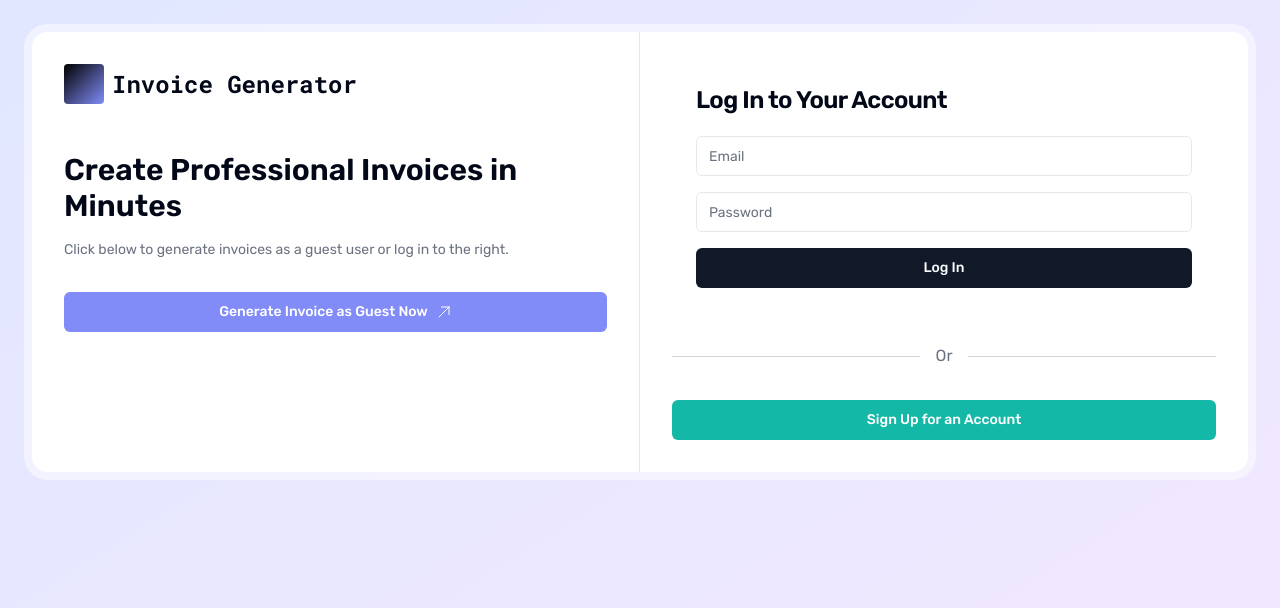
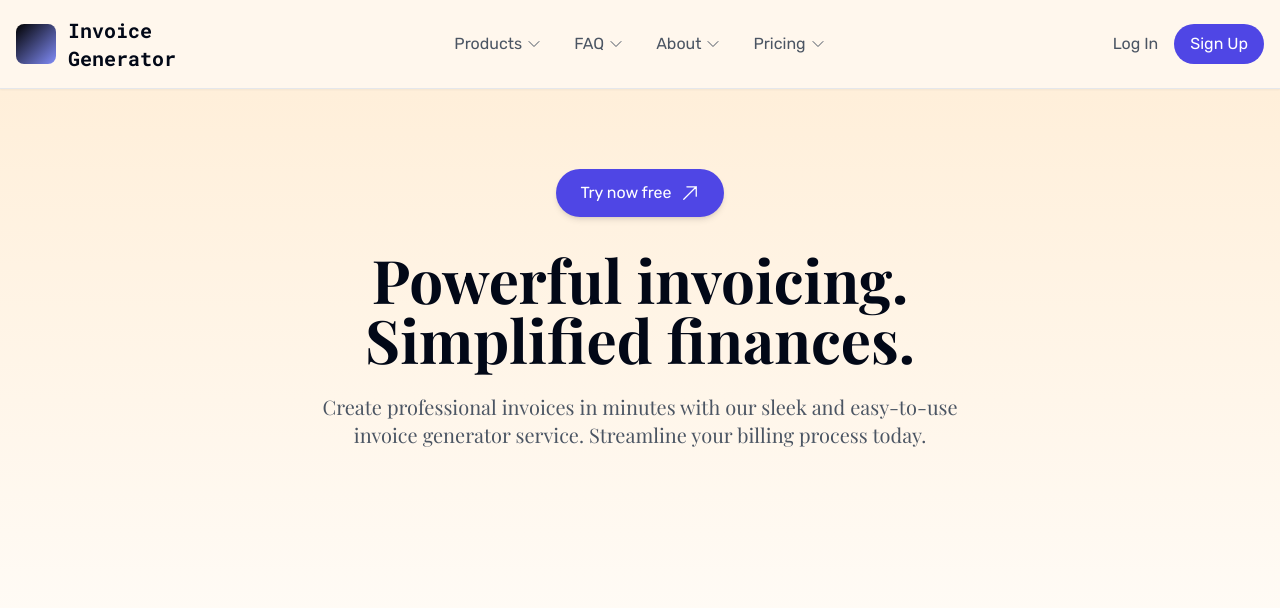
Before and after one commit to auskr4/invoice-generator, a React (Vite) app: page / in a window 1280 px wide. Shown: the top 608 px of the page. Built offline with nearby package versions, Linux system fonts and the light colour scheme; a web font is replaced by a local one; what @react-pdf/renderer would draw is missing.

Commit message:
styling to landing page

```diff
--- a/package.json
+++ b/package.json
@@ -12,6 +12,7 @@
   "dependencies": {
     "@heroicons/react": "^2.1.5",
     "@radix-ui/react-label": "^2.1.0",
+    "@radix-ui/react-popover": "^1.1.1",
     "@radix-ui/react-separator": "^1.1.0",
     "@radix-ui/react-slot": "^1.1.0",
     "@radix-ui/react-tabs": "^1.1.0",
--- a/src/components/Dashboard.tsx
+++ b/src/components/Dashboard.tsx
@@ -35,7 +35,7 @@ const Dashboard: React.FC = () => {
         <h3 className="text-lg font-semibold mb-2 font-serif">Recent Invoices</h3>
         <div className="flex overflow-x-auto pb-4 space-x-4">
           {recentInvoices.map((invoice) => (
-            <Card key={invoice.id} className="flex-shrink-0 w-64">
+            <Card key={invoice.id} className="flex-shrink-0 w-64 shadow-sm">
               <CardContent className="p-4">
                 <div className="flex justify-between items-center mb-2 border-b pb-2">
                   <span className="font-medium">{invoice.client}</span>
--- a/src/components/InvoiceForm.tsx
+++ b/src/components/InvoiceForm.tsx
@@ -122,7 +122,7 @@ const InvoiceForm: React.FC = () => {
 
   return (
     <div className="p-6">
-      <Card className="w-full max-w-4xl mx-auto">
+      <Card className="w-full max-w-4xl">
         <CardHeader>
           <CardTitle className="font-mono">Create New Invoice</CardTitle>
         </CardHeader>
--- a/src/components/LandingPage.tsx
+++ b/src/components/LandingPage.tsx
@@ -1,158 +1,178 @@
-import React, { useState } from "react";
-import { useNavigate } from "react-router-dom";
-import { Button } from "@/components/ui/button";
-import { Input } from "@/components/ui/input";
-import { Card, CardContent, CardHeader, CardTitle } from "@/components/ui/card";
-import { ArrowUpRightIcon, CheckCircleIcon } from "@heroicons/react/24/outline";
-import { useAuthContext } from "../contexts/AuthContext";
+import React from 'react';
+import { Link } from 'react-router-dom';
+import {
+  ChevronDownIcon,
+  ArrowUpRightIcon,
+} from "@heroicons/react/24/outline";
+import {
+  Popover,
+  PopoverContent,
+  PopoverTrigger,
+} from "@/components/ui/popover";
 
 const LandingPage: React.FC = () => {
-  const navigate = useNavigate();
-  const { login } = useAuthContext();
-  const [email, setEmail] = useState("");
-  const [password, setPassword] = useState("");
-  const [error, setError] = useState("");
-  const [isLoading, setIsLoading] = useState(false);
-
-  const handleSubmit = async (e: React.FormEvent) => {
-    e.preventDefault();
-    setError("");
-    setIsLoading(true);
-
-    try {
-      await login(email, password);
-      navigate("/dashboard");
-    } catch (err) {
-      setError(
-        err instanceof Error ? err.message : "An error occurred during login"
-      );
-    } finally {
-      setIsLoading(false);
-    }
-  };
-
-  const accountBenefits = [
-    "Access invoice history",
-    "Reprint anytime",
-    "Access more templates",
-  ];
-
   return (
-    <div className="min-h-screen bg-gradient-to-br from-indigo-100 to-purple-100 p-6">
-      <div className="max-w-7xl mx-auto">
-        <div className="bg-white bg-opacity-50 rounded-3xl p-2">
-          <div className="bg-white rounded-2xl overflow-hidden">
-            <div className="md:flex">
-              {/* Left side - Generate Invoices */}
-              <div className="md:w-1/2 p-8 bg-white border-r">
-                <div className="flex items-center gap-x-2 mb-12">
-                  <div className="w-10 h-10 bg-gradient-to-br from-black to-indigo-400 rounded"></div>
-                  <h1 className="text-2xl font-bold font-mono">
-                    Invoice Generator
-                  </h1>
+    <div className="min-h-screen bg-gradient-to-b from-orange-100 to-white">
+      <header className="bg-orange-50 container mx-auto px-4 py-4 flex justify-between items-center border-b border-gray-200 shadow-sm">
+        <div className="w-1/4">
+          <div className="flex items-center">
+            <div className="w-10 h-10 bg-gradient-to-br from-black to-indigo-400 rounded-lg mr-3"></div>
+            <span className="text-xl font-bold font-mono">Invoice <br /> Generator</span>
           </div>
-                <h2 className="text-3xl font-semibold mb-4 text-mono">
-                  Create Professional Invoices in Minutes
-                </h2>
-                <p className="text-sm text-gray-500 mb-8">
-                  Click below to generate invoices as a guest user or log in to
-                  the right.
-                </p>
-                <Button
-                  onClick={() => navigate("/create-invoice")}
-                  className="w-full bg-indigo-400 text-white hover:bg-indigo-100 hover:text-indigo-400"
-                >
-                  Generate Invoice as Guest Now{" "}
-                  <ArrowUpRightIcon className="text-white w-4 h-4 ml-2" />
-                </Button>
-
-                {/* New divider */}
         </div>
-
-              {/* Right side - Login Form */}
-              <div className="md:w-1/2 p-8">
+        <nav className="w-1/2 flex justify-center">
+          <ul className="flex space-x-2">
+            <li>
+              <Popover>
+                <PopoverTrigger asChild>
+                  <button className="text-gray-600 hover:text-gray-900 flex items-center px-3 py-2 rounded-md hover:bg-indigo-100 transition duration-300">
+                    Products
+                    <ChevronDownIcon className="w-4 h-4 ml-1" />
+                  </button>
+                </PopoverTrigger>
+                <PopoverContent className="w-64">
+                  <div className="space-y-4">
                     <div>
-                  <CardHeader>
-                    <CardTitle>Log In to Your Account</CardTitle>
-                  </CardHeader>
-                  <CardContent>
-                    <form onSubmit={handleSubmit} className="space-y-4">
-                      <div>
-                        <Input
-                          type="email"
-                          placeholder="Email"
-                          value={email}
-                          onChange={(e) => setEmail(e.target.value)}
-                          required
-                        />
+                      <h3 className="font-semibold">Invoice Generator</h3>
+                      <p className="text-sm text-gray-600">Create professional invoices easily</p>
                     </div>
                     <div>
-                        <Input
-                          type="password"
-                          placeholder="Password"
-                          value={password}
-                          onChange={(e) => setPassword(e.target.value)}
-                          required
-                        />
+                      <h3 className="font-semibold">Expense Tracker</h3>
+                      <p className="text-sm text-gray-600">Manage your business expenses</p>
                     </div>
-                      {error && <p className="text-red-500 mt-2">{error}</p>}
-                      <Button
-                        type="submit"
-                        className="w-full"
-                        disabled={isLoading}
-                      >
-                        {isLoading ? "Logging In..." : "Log In"}
-                      </Button>
-                    </form>
-                    {/* <p className="text-center mt-4 text-sm text-gray-600">
-                      Don't have an account but want to?{" "}
-                      <a
-                        href="/signup"
-                        className="text-indigo-600 hover:underline"
-                      >
-                        Sign up
-                      </a>
-                    </p> */}
-                  </CardContent>
-                  <div className="flex items-center my-8">
-                    <div className="flex-grow border-t border-gray-300"></div>
-                    <span className="flex-shrink mx-4 text-gray-500">Or</span>
-                    <div className="flex-grow border-t border-gray-300"></div>
+                    <div>
+                      <h3 className="font-semibold">Time Billing</h3>
+                      <p className="text-sm text-gray-600">Track and bill your time efficiently</p>
                     </div>
-
-                  {/* New benefits list */}
-                  {/* <div className="bg-indigo-100 rounded-lg p-2 mb-6">
-                    <div className="bg-indigo-50 rounded-lg px-2 py-4">
-                      <h3 className="text-lg font-semibold text-indigo-600 mb-3">
-                        Create an account to:
-                      </h3>
-                      <ul className="space-y-3">
-                        {accountBenefits.map((benefit, index) => (
-                          <li
-                            key={index}
-                            className="flex items-center text-indigo-800"
-                          >
-                            <CheckCircleIcon className="h-5 w-5 text-indigo-500 mr-2" />
-                            {benefit}
-                          </li>
-                        ))}
-                      </ul>
-                    </div>
-                  </div> */}
-
-                  {/* Sign Up button */}
-                  <Button
-                    onClick={() => navigate("/signup")}
-                    className="w-full bg-teal-500 text-white hover:bg-teal-100 hover:text-teal-500"
-                  >
-                    Sign Up for an Account
-                  </Button>
+                    <div>
+                      <Link to="/products" className="flex items-center text-indigo-600 hover:text-indigo-800">
+                        View all products
+                        <ArrowUpRightIcon className="w-4 h-4 ml-1" />
+                      </Link>
                     </div>
                   </div>
+                </PopoverContent>
+              </Popover>
+            </li>
+            <li>
+              <Popover>
+                <PopoverTrigger asChild>
+                  <button className="text-gray-600 hover:text-gray-900 flex items-center px-3 py-2 rounded-md hover:bg-indigo-100 transition duration-300">
+                    FAQ
+                    <ChevronDownIcon className="w-4 h-4 ml-1" />
+                  </button>
+                </PopoverTrigger>
+                <PopoverContent className="w-64">
+                  <div className="space-y-4">
+                    <div>
+                      <h3 className="font-semibold">Mercury Raise</h3>
+                      <p className="text-sm text-gray-600">Connecting startups with resources</p>
+                    </div>
+                    <div>
+                      <h3 className="font-semibold">Meridian</h3>
+                      <p className="text-sm text-gray-600">Tech magazine for innovators</p>
+                    </div>
+                    <div>
+                      <h3 className="font-semibold">Blog</h3>
+                      <p className="text-sm text-gray-600">Insights and guides for startups</p>
+                    </div>
+                    <div>
+                      <Link to="/help" className="flex items-center text-indigo-600 hover:text-indigo-800">
+                        Help center
+                        <ArrowUpRightIcon className="w-4 h-4 ml-1" />
+                      </Link>
                     </div>
                   </div>
+                </PopoverContent>
+              </Popover>
+            </li>
+            <li>
+              <Popover>
+                <PopoverTrigger asChild>
+                  <button className="text-gray-600 hover:text-gray-900 flex items-center px-3 py-2 rounded-md hover:bg-indigo-100 transition duration-300">
+                    About
+                    <ChevronDownIcon className="w-4 h-4 ml-1" />
+                  </button>
+                </PopoverTrigger>
+                <PopoverContent className="w-64">
+                  <div className="space-y-4">
+                    <div>
+                      <h3 className="font-semibold">Our Story</h3>
+                      <p className="text-sm text-gray-600">Learn about our journey</p>
+                    </div>
+                    <div>
+                      <h3 className="font-semibold">Team</h3>
+                      <p className="text-sm text-gray-600">Meet the people behind our product</p>
+                    </div>
+                    <div>
+                      <h3 className="font-semibold">Careers</h3>
+                      <p className="text-sm text-gray-600">Join our growing team</p>
+                    </div>
+                    <div>
+                      <Link to="/about" className="flex items-center text-indigo-600 hover:text-indigo-800">
+                        Learn more
+                        <ArrowUpRightIcon className="w-4 h-4 ml-1" />
+                      </Link>
                     </div>
                   </div>
+                </PopoverContent>
+              </Popover>
+            </li>
+            <li>
+              <Popover>
+                <PopoverTrigger asChild>
+                  <button className="text-gray-600 hover:text-gray-900 flex items-center px-3 py-2 rounded-md hover:bg-indigo-100 transition duration-300">
+                    Pricing
+                    <ChevronDownIcon className="w-4 h-4 ml-1" />
+                  </button>
+                </PopoverTrigger>
+                <PopoverContent className="w-64">
+                  <div className="space-y-4">
+                    <div>
+                      <h3 className="font-semibold">Basic Plan</h3>
+                      <p className="text-sm text-gray-600">Perfect for small businesses</p>
+                    </div>
+                    <div>
+                      <h3 className="font-semibold">Pro Plan</h3>
+                      <p className="text-sm text-gray-600">Advanced features for growing companies</p>
+                    </div>
+                    <div>
+                      <h3 className="font-semibold">Enterprise</h3>
+                      <p className="text-sm text-gray-600">Custom solutions for large organizations</p>
+                    </div>
+                    <div>
+                      <Link to="/pricing" className="flex items-center text-indigo-600 hover:text-indigo-800">
+                        View full pricing details
+                        <ArrowUpRightIcon className="w-4 h-4 ml-1" />
+                      </Link>
+                    </div>
+                  </div>
+                </PopoverContent>
+              </Popover>
+            </li>
+          </ul>
+        </nav>
+        <div className="w-1/4 flex justify-end items-center space-x-4">
+          <Link to="/login" className="text-gray-600 hover:text-gray-900">Log In</Link>
+          <Link to="/signup" className="bg-indigo-600 text-white px-4 py-2 rounded-full hover:bg-indigo-700 transition duration-300">Sign Up</Link>
+        </div>
+      </header>
+
+      <main className="container mx-auto px-4 py-20 text-center">
+        <button className="bg-indigo-600 text-white px-6 py-3 rounded-full hover:bg-indigo-700 transition duration-300 flex items-center justify-center mx-auto mb-8 shadow-md">
+          Try now free
+          <ArrowUpRightIcon className="w-5 h-5 ml-2" />
+        </button>
+        <h1 className="text-6xl font-bold mb-6 font-serif">
+          Powerful invoicing.
+          <br />
+          Simplified finances.
+        </h1>
+        <p className="text-xl text-gray-600 mb-12 max-w-2xl mx-auto font-serif">
+          Create professional invoices in minutes with our sleek and easy-to-use
+          invoice generator service. Streamline your billing process today.
+        </p>
+      </main>
     </div>
   );
 };
--- a/src/components/LoginPage.tsx
+++ b/src/components/LoginPage.tsx
@@ -32,13 +32,13 @@ const LoginPage: React.FC = () => {
   };
 
   return (
-    <div className="flex items-center justify-center min-h-screen bg-gray-100">
-      <Card className="w-full max-w-md">
-        <CardHeader>
-          <CardTitle>Welcome to Invoice Generator</CardTitle>
-          <CardDescription>Please sign in to continue</CardDescription>
+    <div className="flex items-center justify-center min-h-screen bg-gradient-to-b from-indigo-200 to-white">
+      <Card className="w-full max-w-md rounded-2xl bg-orange-100">
+        <CardHeader className="border-b border-gray-200 bg-orange-50 rounded-2xl">
+          <CardTitle className="font-serif">Welcome to Invoice Generator</CardTitle>
+          <CardDescription className="font-serif">Please sign in to continue</CardDescription>
         </CardHeader>
-        <CardContent>
+        <CardContent className="pt-2 bg-orange-100">
           <form onSubmit={handleSubmit}>
             <div className="space-y-4">
               <div className="space-y-2">
@@ -50,6 +50,7 @@ const LoginPage: React.FC = () => {
                   value={email}
                   onChange={(e) => setEmail(e.target.value)}
                   required
+                  className="bg-orange-50"
                 />
               </div>
               <div className="space-y-2">
@@ -60,11 +61,12 @@ const LoginPage: React.FC = () => {
                   value={password}
                   onChange={(e) => setPassword(e.target.value)}
                   required
+                  className="bg-orange-50"
                 />
               </div>
             </div>
             {error && <p className="text-red-500 mt-2">{error}</p>}
-            <Button type="submit" className="w-full mt-6" disabled={isLoading}>
+            <Button type="submit" className="w-full mt-6 bg-indigo-600" disabled={isLoading}>
               {isLoading ? 'Signing In...' : 'Sign In'}
             </Button>
           </form>
--- a/src/components/ManageInvoices.tsx
+++ b/src/components/ManageInvoices.tsx
@@ -3,7 +3,7 @@ import React from 'react';
 const ManageInvoices: React.FC = () => {
   return (
     <div className="bg-white rounded-lg shadow-sm p-6 h-full border border-zinc-200">
-      <h1 className="text-2xl font-bold mb-4">Manage Invoices</h1>
+      <h1 className="text-2xl font-bold mb-4 font-serif">Manage Invoices</h1>
       {/* We'll implement this component later */}
       <p>Here you'll be able to view and manage your invoices.</p>
     </div>
--- a/src/components/PDFInvoice.tsx
+++ b/src/components/PDFInvoice.tsx
@@ -11,7 +11,6 @@ Font.register({
   ]
 });
 
-// Create styles
 const styles = StyleSheet.create({
   page: {
     flexDirection: 'column',
@@ -59,7 +58,7 @@ const styles = StyleSheet.create({
     color: '#3B82F6', // Blue color for section titles
   },
   table: {
-    display: 'table',
+    display: 'flex',
     width: 'auto',
     marginTop: 10,
     marginBottom: 10,
@@ -106,6 +105,14 @@ const styles = StyleSheet.create({
     fontSize: 10,
     fontWeight: 'bold',
   },
+  addressesContainer: {
+    flexDirection: 'row',
+    justifyContent: 'space-between',
+    marginBottom: 20,
+  },
+  addressSection: {
+    width: '45%', // Adjust this value to control the width of each section
+  },
 });
 
 interface PDFInvoiceProps {
@@ -129,7 +136,9 @@ const PDFInvoice: React.FC<PDFInvoiceProps> = ({ invoiceData }) => (
         </View>
       </View>
 
-      <View style={styles.section}>
+      {/* New layout for From and To sections */}
+      <View style={styles.addressesContainer}>
+        <View style={styles.addressSection}>
           <Text style={styles.sectionTitle}>From:</Text>
           <Text style={styles.value}>{invoiceData.fromName}</Text>
           <Text style={styles.value}>{invoiceData.fromAddress}</Text>
@@ -137,12 +146,13 @@ const PDFInvoice: React.FC<PDFInvoiceProps> = ({ invoiceData }) => (
           <Text style={styles.value}>{invoiceData.fromEmail}</Text>
         </View>
 
-      <View style={styles.section}>
+        <View style={styles.addressSection}>
           <Text style={styles.sectionTitle}>To:</Text>
           <Text style={styles.value}>{invoiceData.toName}</Text>
           <Text style={styles.value}>{invoiceData.toAddress}</Text>
           <Text style={styles.value}>{invoiceData.toPhone}</Text>
           <Text style={styles.value}>{invoiceData.toEmail}</Text>
+        </View>
       </View>
 
       <View style={styles.section}>
--- a/src/components/ui/card.tsx
+++ b/src/components/ui/card.tsx
@@ -50,7 +50,7 @@ const CardDescription = React.forwardRef<
 >(({ className, ...props }, ref) => (
   <p
     ref={ref}
-    className={cn("text-sm text-gray-500 dark:text-gray-400", className)}
+    className={cn("text-sm text-gray-600 dark:text-gray-400", className)}
     {...props}
   />
 ))
--- /dev/null
+++ b/src/components/ui/popover.tsx
@@ -0,0 +1,29 @@
+import * as React from "react"
+import * as PopoverPrimitive from "@radix-ui/react-popover"
+
+import { cn } from "@/lib/utils"
+
+const Popover = PopoverPrimitive.Root
+
+const PopoverTrigger = PopoverPrimitive.Trigger
+
+const PopoverContent = React.forwardRef<
+  React.ElementRef<typeof PopoverPrimitive.Content>,
+  React.ComponentPropsWithoutRef<typeof PopoverPrimitive.Content>
+>(({ className, align = "center", sideOffset = 4, ...props }, ref) => (
+  <PopoverPrimitive.Portal>
+    <PopoverPrimitive.Content
+      ref={ref}
+      align={align}
+      sideOffset={sideOffset}
+      className={cn(
+        "z-50 w-72 rounded-md border border-gray-200 bg-white p-4 text-gray-950 shadow-md outline-none data-[state=open]:animate-in data-[state=closed]:animate-out data-[state=closed]:fade-out-0 data-[state=open]:fade-in-0 data-[state=closed]:zoom-out-95 data-[state=open]:zoom-in-95 data-[side=bottom]:slide-in-from-top-2 data-[side=left]:slide-in-from-right-2 data-[side=right]:slide-in-from-left-2 data-[side=top]:slide-in-from-bottom-2 dark:border-gray-800 dark:bg-gray-950 dark:text-gray-50",
+        className
+      )}
+      {...props}
+    />
+  </PopoverPrimitive.Portal>
+))
+PopoverContent.displayName = PopoverPrimitive.Content.displayName
+
+export { Popover, PopoverTrigger, PopoverContent }
```
Also changed, not shown: 1 other file (tests, documents, lock files or other folders). Lines whose indentation alone changed are shown as unchanged.
